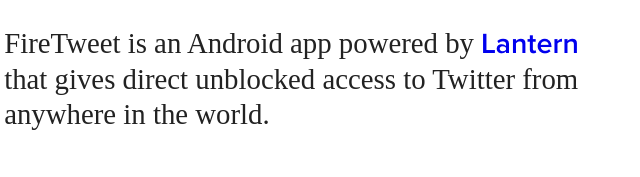
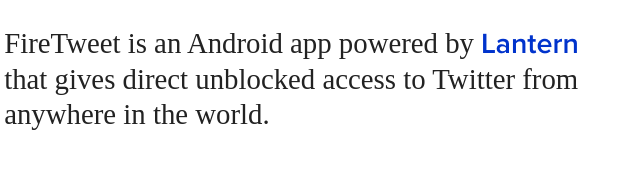
Before and after one commit to getlantern/firetweet.io, a plain HTML site: page index.html in a window 1280 px wide. Shown: the part 581-758 px from the top of the page, 564-1204 px from the left. Drawn offline with nearby package versions, Linux system fonts and the light colour scheme.

Commit message:
update anchor color

```diff
--- a/css/main.css
+++ b/css/main.css
@@ -46,6 +46,7 @@
 
 a {
     text-decoration: none;
+    color: #03C;
 }
 
 .browserupgrade {
```
